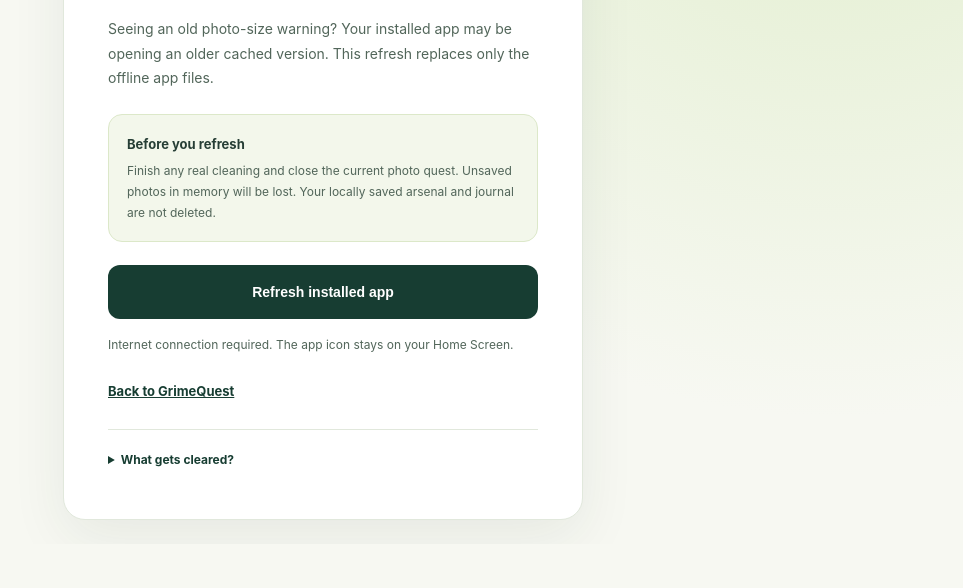
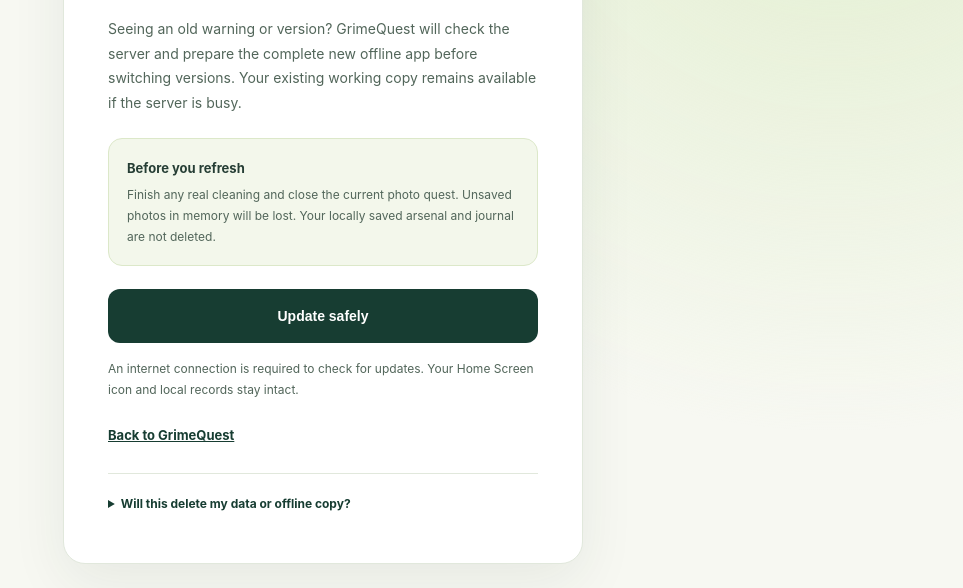
Before and after one commit to Smkzz/GrimeQuest, a website: page web/update.html in a window 1280 px wide. Shown: the part 303-891 px from the top of the page, without its empty margins (317-1280 px from the left). Before the commit the page ends 847 px from the top, so only its background shows below. Drawn offline with Linux system fonts and the light colour scheme.

Commit message:
ux: explain safe offline refresh and temporary 503 recovery without data deletion

```diff
--- a/web/update.html
+++ b/web/update.html
@@ -14,17 +14,17 @@
     <div class="refresh-logo"><span class="sparkle" aria-hidden="true">✦</span> grimequest<span class="dot">.</span></div>
     <span class="eyebrow">PHONE APP MAINTENANCE</span>
     <h1>Get the latest<br><span>GrimeQuest.</span></h1>
-    <p>Seeing an old photo-size warning? Your installed app may be opening an older cached version. This refresh replaces only the offline app files.</p>
+    <p>Seeing an old warning or version? GrimeQuest will check the server and prepare the complete new offline app before switching versions. Your existing working copy remains available if the server is busy.</p>
     <section aria-label="Before updating" class="refresh-note">
       <strong>Before you refresh</strong>
       <p>Finish any real cleaning and close the current photo quest. Unsaved photos in memory will be lost. Your locally saved arsenal and journal are not deleted.</p>
     </section>
-    <button id="refresh-now" type="button" class="refresh-button">Refresh installed app</button>
-    <p id="refresh-status" class="refresh-status" role="status" aria-live="polite">Internet connection required. The app icon stays on your Home Screen.</p>
+    <button id="refresh-now" type="button" class="refresh-button">Update safely</button>
+    <p id="refresh-status" class="refresh-status" role="status" aria-live="polite">An internet connection is required to check for updates. Your Home Screen icon and local records stay intact.</p>
     <a class="back-link" href="/">Back to GrimeQuest</a>
     <details>
-      <summary>What gets cleared?</summary>
-      <p>Only GrimeQuest's offline shell cache and service-worker registration. This doesn't remove local storage, products, history or the Home Screen icon. After refreshing, the updated offline shell is installed again when you open the game.</p>
+      <summary>Will this delete my data or offline copy?</summary>
+      <p>No inventory, quest journal, account details or photos are deleted from local storage. GrimeQuest keeps the old offline app until the complete replacement has been downloaded and activated. If the server temporarily responds “Service Unavailable,” the update pauses safely rather than deleting the working cache. Unfinished in-memory photos will be lost only when you leave the active quest page.</p>
     </details>
   </main>
 </body>
```
